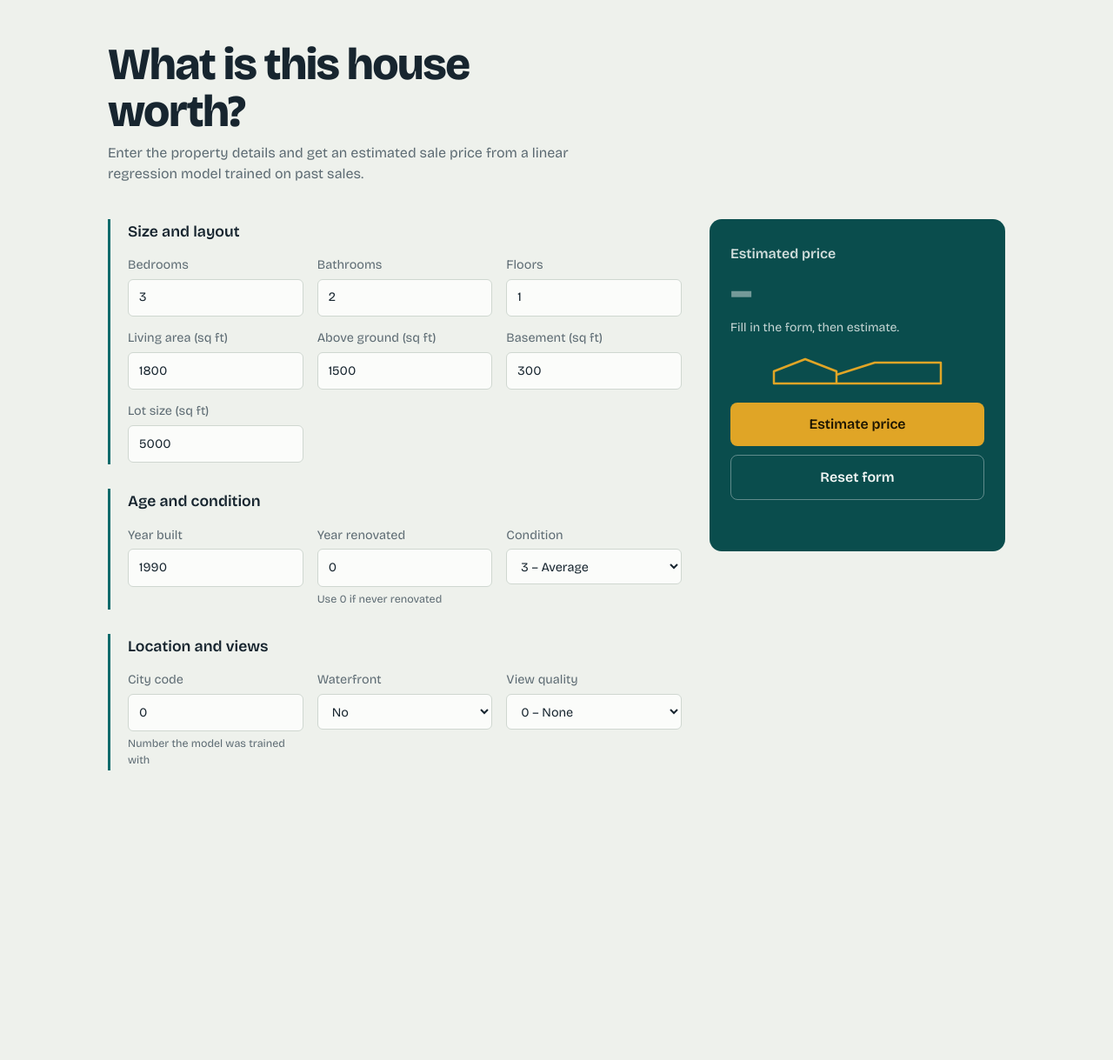
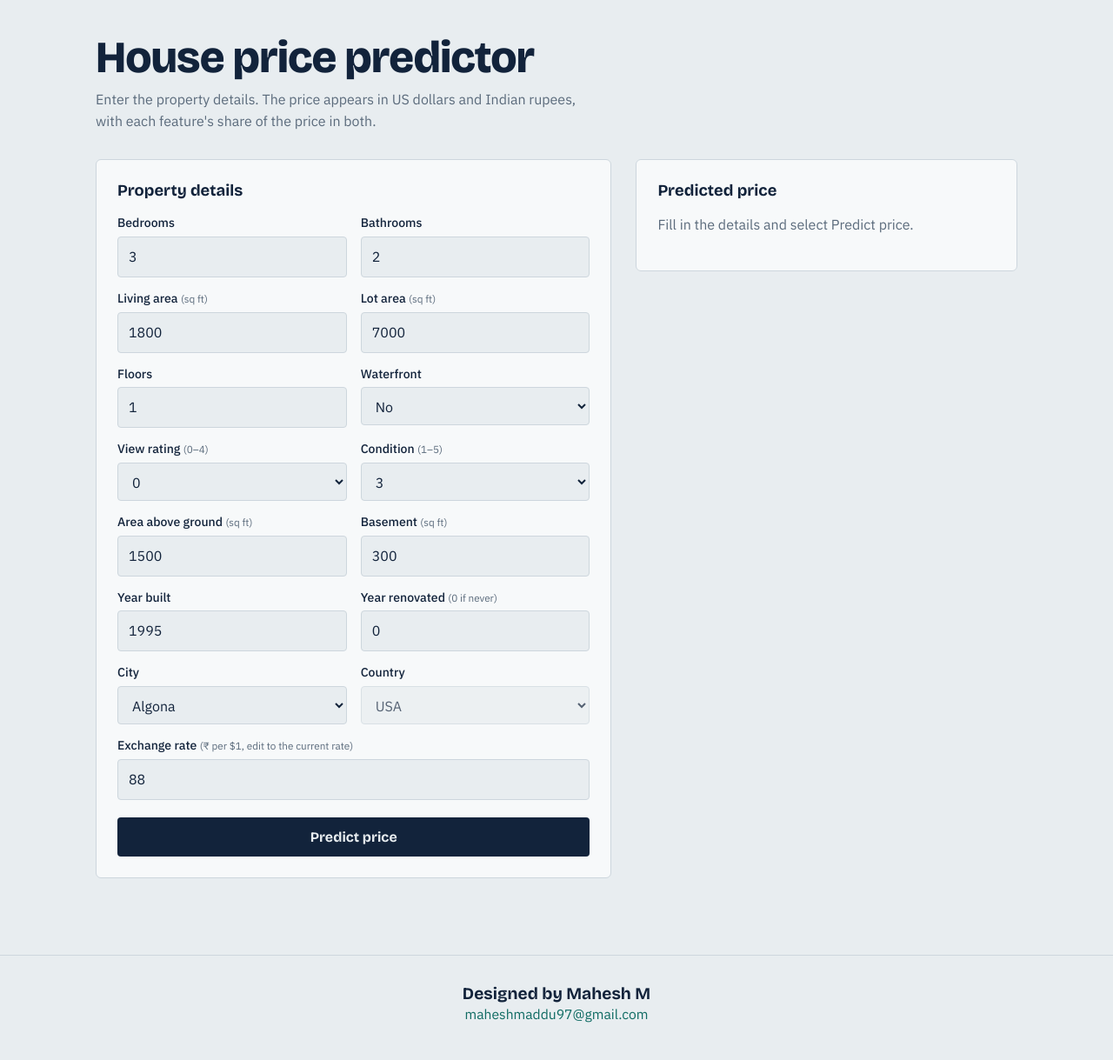
Before and after one commit to maheshmaddu97/House-price-prediction, a Flask app: template templates/index (6).html in a window 1280 px wide. Shown: the whole page at 87% size. Before the commit the page ends 886 px from the top, so only its background shows below. Run offline with Flask 3, Linux system fonts and the light colour scheme; the template is opened without the code that fills it, so the values that code supplies are empty; parts of the project's set-up code (start-up, migrations or seed data) failed here and were passed over.

Commit message:
Update index (6).html

```diff
--- a/templates/index (6).html
+++ b/templates/index (6).html
@@ -3,238 +3,193 @@
 <head>
 <meta charset="UTF-8">
 <meta name="viewport" content="width=device-width, initial-scale=1">
-<title>House price estimator</title>
-<link rel="preconnect" href="https://fonts.googleapis.com">
-<link rel="preconnect" href="https://fonts.gstatic.com" crossorigin>
-<link href="https://fonts.googleapis.com/css2?family=Bricolage+Grotesque:opsz,wght@12..96,400;12..96,600;12..96,800&display=swap" rel="stylesheet">
+<title>House Price Predictor</title>
+<link href="https://fonts.googleapis.com/css2?family=Bricolage+Grotesque:wght@500;700;800&family=IBM+Plex+Sans:wght@400;500&display=swap" rel="stylesheet">
 <style>
-  :root {
-    --paper: #eef1ec;
-    --card: #fbfcfa;
-    --ink: #17252f;
-    --muted: #5d6b73;
-    --line: #cfd7d0;
-    --teal: #0f6b6b;
-    --teal-dark: #0a4d4d;
-    --signal: #e0a526;
-    --error: #b3261e;
-    --font: "Bricolage Grotesque", "Segoe UI", system-ui, sans-serif;
+:root{
+  --bg:#e8edf0; --panel:#f7f9fa; --ink:#12233b; --muted:#5b6b7c; --line:#cdd6dd;
+  --teal:#0f6b63; --saffron:#f0a202; --err:#b3261e;
+  --head:"Bricolage Grotesque","Segoe UI",system-ui,sans-serif;
+  --body:"IBM Plex Sans","Segoe UI",system-ui,sans-serif;
 }
-  @media (prefers-color-scheme: dark) {
-    :root {
-      --paper: #11191d;
-      --card: #182228;
-      --ink: #e8eeea;
-      --muted: #94a3a8;
-      --line: #2c3a41;
-      --teal: #4fc0b8;
-      --teal-dark: #7bd6cf;
-      --signal: #f0bb48;
-      --error: #ff8a80;
+@media (prefers-color-scheme:dark){
+  :root{--bg:#0e1824; --panel:#162536; --ink:#e7eef5; --muted:#9db0c2; --line:#2a3d52; --teal:#3cc0b3; --saffron:#f5b83d; --err:#ff8a80;}
 }
-  }
-  * { box-sizing: border-box; }
-  html { background: var(--paper); }
-  body {
-    margin: 0; font-family: var(--font); color: var(--ink);
-    background: var(--paper); line-height: 1.5;
-  }
-  .wrap { max-width: 1080px; margin: 0 auto; padding: 48px 24px 72px; }
-  h1 {
-    font-size: clamp(2rem, 5vw, 3.2rem); font-weight: 800; letter-spacing: -0.03em;
-    line-height: 1.05; margin: 0 0 8px; max-width: 14ch;
-  }
-  .lede { color: var(--muted); margin: 0 0 40px; max-width: 52ch; }
-
-  .layout { display: grid; grid-template-columns: 1fr 340px; gap: 32px; align-items: start; }
-  @media (max-width: 860px) { .layout { grid-template-columns: 1fr; } }
-
-  fieldset {
-    border: 0; border-left: 3px solid var(--teal); margin: 0 0 28px;
-    padding: 2px 0 2px 20px;
-  }
-  legend { font-weight: 600; font-size: 1.1rem; padding: 0; margin-bottom: 14px; float: left; width: 100%; }
-  legend + * { clear: both; }
-  .grid { display: grid; grid-template-columns: repeat(auto-fit, minmax(170px, 1fr)); gap: 14px 16px; }
-
-  label { display: flex; flex-direction: column; gap: 5px; font-size: 0.9rem; color: var(--muted); }
-  input, select {
-    font: inherit; color: var(--ink); background: var(--card);
-    border: 1px solid var(--line); border-radius: 6px; padding: 10px 12px; width: 100%;
-  }
-  input:focus-visible, select:focus-visible, button:focus-visible {
-    outline: 3px solid var(--signal); outline-offset: 1px;
-  }
-  input[aria-invalid="true"] { border-color: var(--error); }
-  .hint { font-size: 0.78rem; color: var(--muted); }
-
-  .result {
-    position: sticky; top: 24px; background: var(--teal-dark); color: #f4f8f6;
-    border-radius: 14px; padding: 28px 24px; overflow: hidden;
-  }
-  @media (prefers-color-scheme: dark) { .result { background: #0d2f33; } }
-  .result h2 { font-size: 1rem; font-weight: 600; margin: 0 0 6px; opacity: .85; }
-  .price {
-    font-size: clamp(2.2rem, 6vw, 3rem); font-weight: 800; letter-spacing: -0.03em;
-    line-height: 1.05; margin: 0 0 4px; font-variant-numeric: tabular-nums;
-    min-height: 1.1em; word-break: break-word;
-  }
-  .price.empty { opacity: .45; }
-  .sub { margin: 0 0 22px; font-size: .88rem; opacity: .8; min-height: 1.3em; }
-  .roofline { display: block; width: 100%; height: 36px; margin: 0 0 18px; color: var(--signal); }
-  button {
-    font: inherit; font-weight: 600; width: 100%; padding: 13px 16px; cursor: pointer;
-    border: 0; border-radius: 8px; background: var(--signal); color: #1c1400;
-    transition: transform .12s ease, opacity .12s ease;
-  }
-  button:hover { transform: translateY(-1px); }
-  button:active { transform: translateY(0); }
-  button[disabled] { opacity: .6; cursor: progress; transform: none; }
-  .error { margin-top: 14px; font-size: .88rem; color: #ffd2cd; min-height: 1.2em; }
-  .reset {
-    margin-top: 10px; background: transparent; color: inherit; border: 1px solid rgba(255,255,255,.35);
-  }
-  .pop { animation: pop .35s ease; }
-  @keyframes pop { from { transform: scale(.97); opacity: .4; } to { transform: none; opacity: 1; } }
-  @media (prefers-reduced-motion: reduce) { .pop { animation: none; } button { transition: none; } }
+*{box-sizing:border-box}
+html,body{margin:0}
+body{background:var(--bg);color:var(--ink);font:400 16px/1.55 var(--body);
+  padding:env(safe-area-inset-top,0) 0 env(safe-area-inset-bottom,0)}
+.wrap{max-width:1100px;margin:0 auto;padding:40px 20px}
+h1{font:800 clamp(2rem,5vw,3.2rem)/1.05 var(--head);margin:0 0 8px;letter-spacing:-.02em}
+.lead{color:var(--muted);max-width:60ch;margin:0 0 32px}
+.grid{display:grid;grid-template-columns:1.15fr .85fr;gap:28px;align-items:start}
+@media(max-width:860px){.grid{grid-template-columns:1fr}}
+.panel{background:var(--panel);border:1px solid var(--line);border-radius:6px;padding:24px}
+h2{font:700 1.15rem/1.2 var(--head);margin:0 0 16px}
+.fields{display:grid;grid-template-columns:repeat(2,1fr);gap:14px 16px}
+@media(max-width:520px){.fields{grid-template-columns:1fr}}
+label{display:block;font-size:.88rem;font-weight:500;margin-bottom:4px}
+label small{color:var(--muted);font-weight:400}
+input,select{width:100%;padding:10px 12px;font:inherit;color:var(--ink);background:var(--bg);
+  border:1px solid var(--line);border-radius:4px}
+input:focus-visible,select:focus-visible,button:focus-visible,a:focus-visible{outline:3px solid var(--saffron);outline-offset:2px}
+.full{grid-column:1/-1}
+button{font:700 1rem var(--head);background:var(--ink);color:var(--bg);border:0;border-radius:4px;
+  padding:13px 22px;cursor:pointer;margin-top:20px;width:100%}
+button:hover{background:var(--teal);color:#fff}
+button:disabled{opacity:.6;cursor:wait}
+.result{position:sticky;top:20px}
+.price{border-left:6px solid var(--saffron);padding:6px 0 6px 16px;margin:0 0 18px}
+.price.usd{border-color:var(--teal)}
+.price .cur{font-size:.85rem;color:var(--muted)}
+.price .amt{font:800 clamp(1.7rem,4vw,2.4rem)/1.1 var(--head);word-break:break-word}
+.price .words{font-size:.9rem;color:var(--muted)}
+.empty{color:var(--muted)}
+.where{font:700 1.05rem var(--head);margin:0 0 14px}
+.msg{padding:10px 12px;border-radius:4px;border:1px solid var(--err);color:var(--err);margin-top:14px;font-size:.92rem}
+.breakdown{margin-top:28px}
+.tablewrap{overflow-x:auto}
+table{width:100%;border-collapse:collapse;font-size:.88rem;min-width:520px}
+th,td{padding:8px 10px;border-bottom:1px solid var(--line);text-align:right;white-space:nowrap}
+th:first-child,td:first-child{text-align:left}
+th{font-weight:700;color:var(--muted)}
+td.neg{color:var(--err)}
+.hint{font-size:.82rem;color:var(--muted);margin-top:10px}
+footer{border-top:1px solid var(--line);margin-top:48px;padding:32px 20px 40px;text-align:center}
+footer .name{font:700 1.2rem var(--head);margin:0}
+footer a{color:var(--teal);text-decoration:none;font-size:.98rem}
+footer a:hover{text-decoration:underline}
 </style>
 </head>
 <body>
 <main class="wrap">
-  <h1>What is this house worth?</h1>
-  <p class="lede">Enter the property details and get an estimated sale price from a linear regression model trained on past sales.</p>
+  <h1>House price predictor</h1>
+  <p class="lead">Enter the property details. The price appears in US dollars and Indian rupees, with each feature's share of the price in both.</p>
 
-  <div class="layout">
-    <form id="form" novalidate>
-      <fieldset>
-        <legend>Size and layout</legend>
   <div class="grid">
-          <label>Bedrooms<input name="bedrooms" type="number" min="0" step="1" value="3" required></label>
-          <label>Bathrooms<input name="bathrooms" type="number" min="0" step="0.25" value="2" required></label>
-          <label>Floors<input name="floors" type="number" min="1" step="0.5" value="1" required></label>
-          <label>Living area (sq ft)<input name="sqft_living" type="number" min="0" value="1800" required></label>
-          <label>Above ground (sq ft)<input name="sqft_above" type="number" min="0" value="1500" required></label>
-          <label>Basement (sq ft)<input name="sqft_basement" type="number" min="0" value="300" required></label>
-          <label>Lot size (sq ft)<input name="sqft_lot" type="number" min="0" value="5000" required></label>
+    <section class="panel" aria-label="Property details">
+      <h2>Property details</h2>
+      <div class="fields" id="form">
+        <div><label for="bedrooms">Bedrooms</label><input id="bedrooms" type="number" min="0" step="1" value="3"></div>
+        <div><label for="bathrooms">Bathrooms</label><input id="bathrooms" type="number" min="0" step="0.25" value="2"></div>
+        <div><label for="sqft_living">Living area <small>(sq ft)</small></label><input id="sqft_living" type="number" min="0" value="1800"></div>
+        <div><label for="sqft_lot">Lot area <small>(sq ft)</small></label><input id="sqft_lot" type="number" min="0" value="7000"></div>
+        <div><label for="floors">Floors</label><input id="floors" type="number" min="1" step="0.5" value="1"></div>
+        <div><label for="waterfront">Waterfront</label>
+          <select id="waterfront"><option value="0">No</option><option value="1">Yes</option></select></div>
+        <div><label for="view">View rating <small>(0–4)</small></label>
+          <select id="view"><option>0</option><option>1</option><option>2</option><option>3</option><option>4</option></select></div>
+        <div><label for="condition">Condition <small>(1–5)</small></label>
+          <select id="condition"><option>1</option><option>2</option><option selected>3</option><option>4</option><option>5</option></select></div>
+        <div><label for="sqft_above">Area above ground <small>(sq ft)</small></label><input id="sqft_above" type="number" min="0" value="1500"></div>
+        <div><label for="sqft_basement">Basement <small>(sq ft)</small></label><input id="sqft_basement" type="number" min="0" value="300"></div>
+        <div><label for="yr_built">Year built</label><input id="yr_built" type="number" min="1800" max="2100" value="1995"></div>
+        <div><label for="yr_renovated">Year renovated <small>(0 if never)</small></label><input id="yr_renovated" type="number" min="0" value="0"></div>
+        <div><label for="city">City</label>
+          <select id="city"><option value="0">Loading…</option></select></div>
+        <div><label for="country">Country</label>
+          <select id="country" disabled><option>USA</option></select></div>
+        <div class="full"><label for="rate">Exchange rate <small>(₹ per $1, edit to the current rate)</small></label>
+          <input id="rate" type="number" min="0.01" step="0.01" value="88"></div>
       </div>
-      </fieldset>
+      <button id="go" type="button">Predict price</button>
+      <div id="err" class="msg" role="alert" hidden></div>
+    </section>
 
-      <fieldset>
-        <legend>Age and condition</legend>
-        <div class="grid">
-          <label>Year built<input name="yr_built" type="number" min="1800" max="2100" value="1990" required></label>
-          <label>Year renovated
-            <input name="yr_renovated" type="number" min="0" max="2100" value="0">
-            <span class="hint">Use 0 if never renovated</span>
-          </label>
-          <label>Condition
-            <select name="condition">
-              <option value="1">1 – Poor</option><option value="2">2 – Fair</option>
-              <option value="3" selected>3 – Average</option><option value="4">4 – Good</option>
-              <option value="5">5 – Excellent</option>
-            </select>
-          </label>
+    <section class="panel result" aria-live="polite" aria-label="Predicted price">
+      <h2>Predicted price</h2>
+      <div id="out"><p class="empty">Fill in the details and select Predict price.</p></div>
+    </section>
   </div>
-      </fieldset>
 
-      <fieldset>
-        <legend>Location and views</legend>
-        <div class="grid">
-          <label>City code
-            <input name="city" type="number" min="0" step="1" value="0" required>
-            <span class="hint">Number the model was trained with</span>
-          </label>
-          <label>Waterfront
-            <select name="waterfront"><option value="0" selected>No</option><option value="1">Yes</option></select>
-          </label>
-          <label>View quality
-            <select name="view">
-              <option value="0" selected>0 – None</option><option value="1">1</option>
-              <option value="2">2</option><option value="3">3</option><option value="4">4 – Best</option>
-            </select>
-          </label>
+  <section class="panel breakdown" id="bd" hidden aria-label="Feature breakdown">
+    <h2>How each feature adds to the price</h2>
+    <div class="tablewrap">
+      <table>
+        <thead><tr><th>Feature</th><th>Your value</th><th>Effect in $ (USD)</th><th>Effect in ₹ (INR)</th></tr></thead>
+        <tbody id="rows"></tbody>
+      </table>
     </div>
-      </fieldset>
-    </form>
-
-    <aside class="result" aria-live="polite">
-      <h2>Estimated price</h2>
-      <p class="price empty" id="price">–</p>
-      <p class="sub" id="sub">Fill in the form, then estimate.</p>
-      <svg class="roofline" viewBox="0 0 200 36" fill="none" stroke="currentColor" stroke-width="2.5" stroke-linejoin="round" aria-hidden="true">
-        <path d="M4 32 L4 18 L40 4 L76 18 L76 32 Z M76 32 L76 22 L120 8 L196 8 L196 32 Z"/>
-      </svg>
-      <button type="submit" form="form" id="go">Estimate price</button>
-      <button type="button" class="reset" id="reset">Reset form</button>
-      <div class="error" id="error" role="alert"></div>
-    </aside>
-  </div>
+    <p class="hint">Effect = model coefficient × your value. Added together with the base value, these make the predicted price. Negative amounts lower the price.</p>
+  </section>
 </main>
 
+<footer>
+  <p class="name">Designed by Mahesh M</p>
+  <a href="mailto:maheshmaddu97@gmail.com">maheshmaddu97@gmail.com</a>
+</footer>
+
 <script>
-  // When opened from disk (file://), talk to the local Flask server.
-  const API_BASE = location.protocol === "file:" ? "http://localhost:5000" : "";
+const $ = id => document.getElementById(id);
+const FIELDS = ["bedrooms","bathrooms","sqft_living","sqft_lot","floors","waterfront","view",
+  "condition","sqft_above","sqft_basement","yr_built","yr_renovated","city"];
+const LABELS = {bedrooms:"Bedrooms",bathrooms:"Bathrooms",sqft_living:"Living area (sq ft)",
+  sqft_lot:"Lot area (sq ft)",floors:"Floors",waterfront:"Waterfront",view:"View rating",
+  condition:"Condition",sqft_above:"Area above ground (sq ft)",sqft_basement:"Basement (sq ft)",
+  yr_built:"Year built",yr_renovated:"Year renovated",city:"City",country:"Country"};
 
-  const form = document.getElementById("form");
-  const priceEl = document.getElementById("price");
-  const subEl = document.getElementById("sub");
-  const errEl = document.getElementById("error");
-  const goBtn = document.getElementById("go");
-  const defaults = new FormData(form);
-
-  const money = new Intl.NumberFormat("en-US", { style: "currency", currency: "USD", maximumFractionDigits: 0 });
-
-  function readForm() {
-    const out = {};
-    let ok = true;
-    for (const el of form.elements) {
-      if (!el.name) continue;
-      const bad = el.required && el.value.trim() === "";
-      el.setAttribute("aria-invalid", bad ? "true" : "false");
-      if (bad) ok = false;
-      out[el.name] = el.value === "" ? 0 : Number(el.value);
-    }
-    return ok ? out : null;
+const usd = n => new Intl.NumberFormat("en-US",{style:"currency",currency:"USD",maximumFractionDigits:0}).format(n);
+const inr = n => new Intl.NumberFormat("en-IN",{style:"currency",currency:"INR",maximumFractionDigits:0}).format(n);
+function inrWords(n){
+  const a = Math.abs(n), s = n < 0 ? "-" : "";
+  if (a >= 1e7) return s + "₹" + (a/1e7).toFixed(2) + " crore";
+  if (a >= 1e5) return s + "₹" + (a/1e5).toFixed(2) + " lakh";
+  return "";
 }
 
-  form.addEventListener("submit", async (e) => {
-    e.preventDefault();
-    errEl.textContent = "";
-    const payload = readForm();
-    if (!payload) { errEl.textContent = "Fill in the highlighted fields."; return; }
+async function loadCities(){
+  const sel = $("city");
+  try{
+    const list = await (await fetch("/api/cities")).json();
+    if(!list.length) throw 0;
+    sel.innerHTML = list.map(c => `<option value="${c.code}">${c.name}</option>`).join("");
+  }catch{
+    sel.outerHTML = '<input id="city" type="number" min="0" value="0" title="City code from the label encoder">';
+  }
+}
 
-    goBtn.disabled = true; goBtn.textContent = "Estimating…";
-    try {
-      const res = await fetch(`${API_BASE}/api/predict`, {
-        method: "POST",
-        headers: { "Content-Type": "application/json" },
-        body: JSON.stringify(payload),
-      });
-      const data = await res.json();
-      if (!res.ok) throw new Error(data.error || "Estimate failed.");
+function showError(m){ const e = $("err"); e.textContent = m; e.hidden = !m; }
 
-      priceEl.textContent = money.format(data.price);
-      priceEl.classList.remove("empty");
-      priceEl.classList.remove("pop"); void priceEl.offsetWidth; priceEl.classList.add("pop");
-      subEl.textContent = data.raw < 0
-        ? "The model returned a negative value, so this is shown as $0. Check your inputs."
-        : `About ${money.format(data.price / Math.max(payload.sqft_living, 1))} per sq ft of living area.`;
-    } catch (err) {
-      errEl.textContent = err.message === "Failed to fetch"
-        ? "Can't reach the server. Start it with: python app.py"
-        : err.message;
-    } finally {
-      goBtn.disabled = false; goBtn.textContent = "Estimate price";
+async function predict(){
+  showError("");
+  const body = {rate: $("rate").value};
+  for (const f of FIELDS){
+    if ($(f).value === ""){ showError("Fill in every field: " + LABELS[f] + " is empty."); return; }
+    body[f] = $(f).value;
   }
-  });
+  const btn = $("go"); btn.disabled = true; btn.textContent = "Predicting…";
+  try{
+    const res = await fetch("/api/predict",{method:"POST",headers:{"Content-Type":"application/json"},body:JSON.stringify(body)});
+    const d = await res.json();
+    if(!res.ok){ showError(d.error || "Prediction failed."); return; }
+    const cs = $("city");
+    d.cityName = cs.tagName === "SELECT" ? cs.options[cs.selectedIndex].text : "City code " + cs.value;
+    render(d);
+  }catch{
+    showError("Cannot reach the server. Start it with: python app.py");
+  }finally{
+    btn.disabled = false; btn.textContent = "Predict price";
+  }
+}
 
-  document.getElementById("reset").addEventListener("click", () => {
-    for (const [k, v] of defaults.entries()) form.elements[k].value = v;
-    for (const el of form.elements) el.removeAttribute("aria-invalid");
-    priceEl.textContent = "–"; priceEl.classList.add("empty");
-    subEl.textContent = "Fill in the form, then estimate.";
-    errEl.textContent = "";
-  });
+function render(d){
+  const words = inrWords(d.inr);
+  $("out").innerHTML = `
+    <p class="where">${d.cityName}, USA</p>
+    <div class="price usd"><div class="cur">US dollars</div><div class="amt">${usd(d.usd)}</div></div>
+    <div class="price"><div class="cur">Indian rupees</div><div class="amt">${inr(d.inr)}</div>
+      ${words ? `<div class="words">${words}</div>` : ""}</div>
+    <p class="hint">Converted at ₹${d.rate} per $1.</p>
+    ${d.warning ? `<div class="msg">${d.warning}</div>` : ""}`;
+  $("rows").innerHTML = d.parts.map(p => `
+    <tr><td>${LABELS[p.name] || p.name}</td><td>${p.name === "city" ? d.cityName : p.name === "waterfront" ? (p.value ? "Yes" : "No") : p.name === "country" ? "USA" : (p.value === "" ? "–" : p.value)}</td>
+    <td class="${p.usd<0?"neg":""}">${usd(p.usd)}</td><td class="${p.inr<0?"neg":""}">${inr(p.inr)}</td></tr>`).join("") +
+    `<tr><th>Total</th><th></th><th>${usd(d.usd)}</th><th>${inr(d.inr)}</th></tr>`;
+  $("bd").hidden = false;
+}
+
+$("go").addEventListener("click", predict);
+loadCities();
 </script>
 </body>
 </html>
```
Lines whose indentation alone changed are shown as unchanged.
